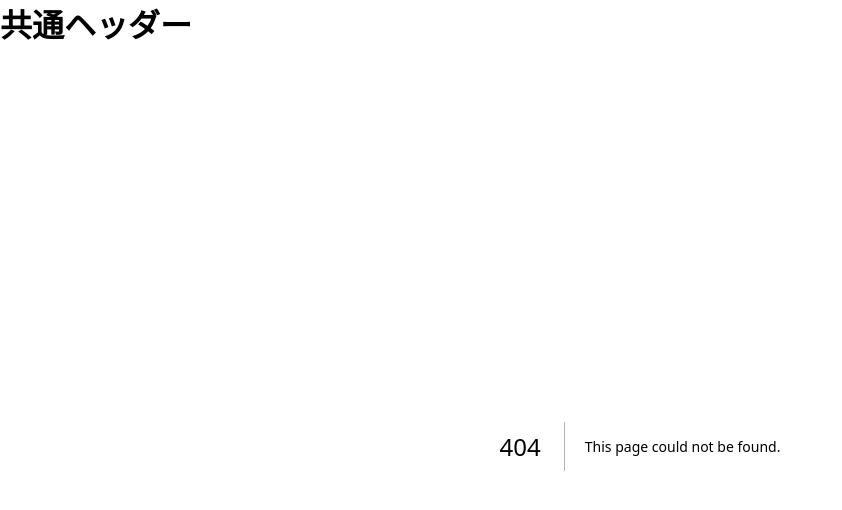
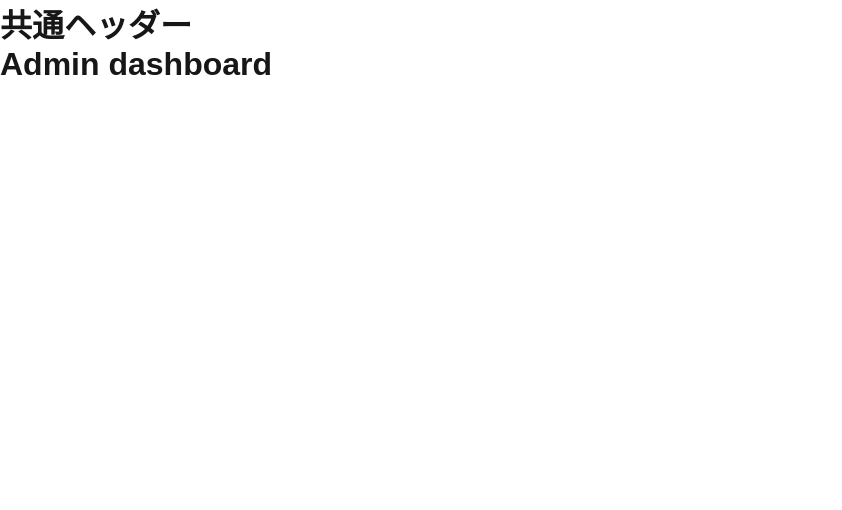
Before and after one commit to mel-sugawara-0821/next-udemy-kurushiba, a Next.js app in the folder next-js-tutorial/: page /dashboard in a window 1280 px wide. Before the commit this address had no page. Shown: the top 510 px of the page, without its empty margins (0-842 px from the left). Built offline with nearby package versions, Linux system fonts and the light colour scheme.

Commit message:
動的ルーティング、ルートグループ

```diff
--- /dev/null
+++ b/next-js-tutorial/app/(admin)/dashboard/page.tsx
@@ -0,0 +1,6 @@
+// ルーティング: ルートグループの例
+export default function dashboard() {
+    return (
+      <h1>Admin dashboard</h1>
+    );
+}
```
Also changed, not shown: next-js-tutorial/app/blogs/[id]/page.tsx (added, +12 -0 lines), 1 other file (tests, documents, lock files or other folders).
